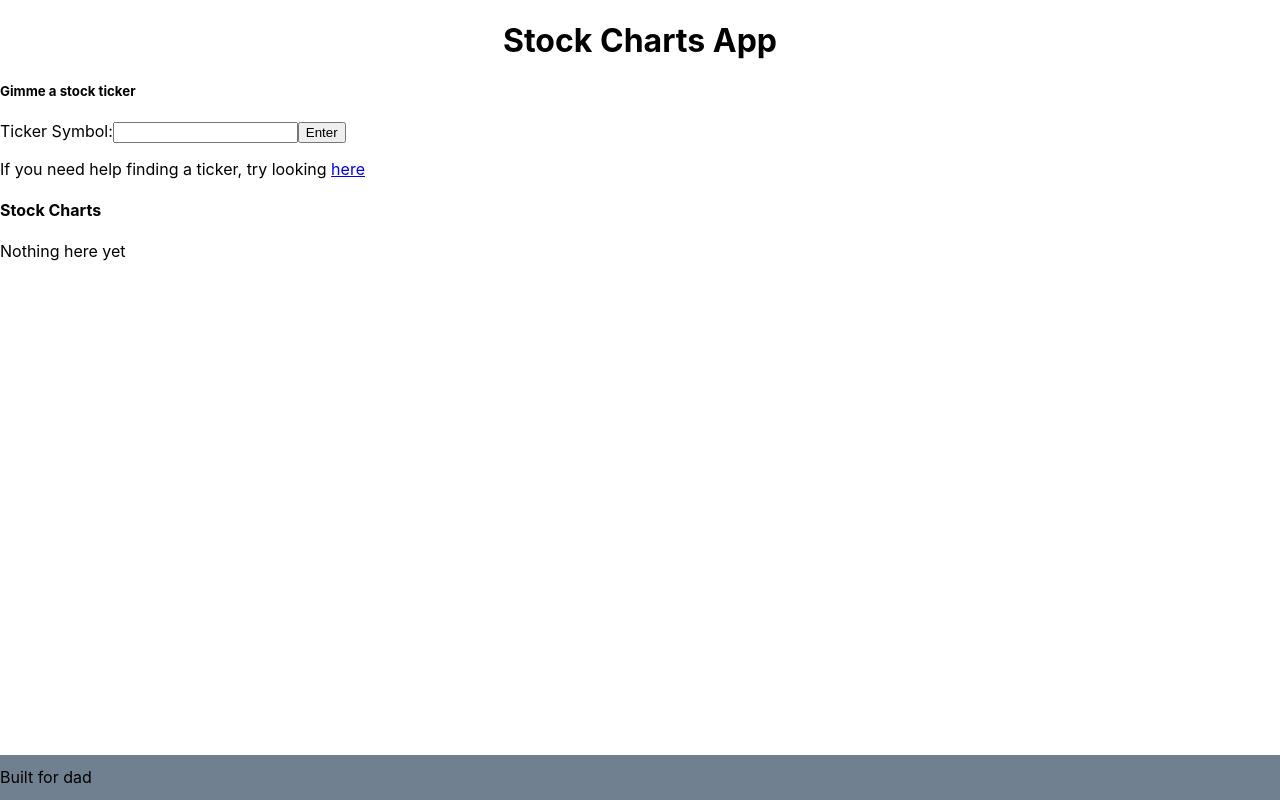
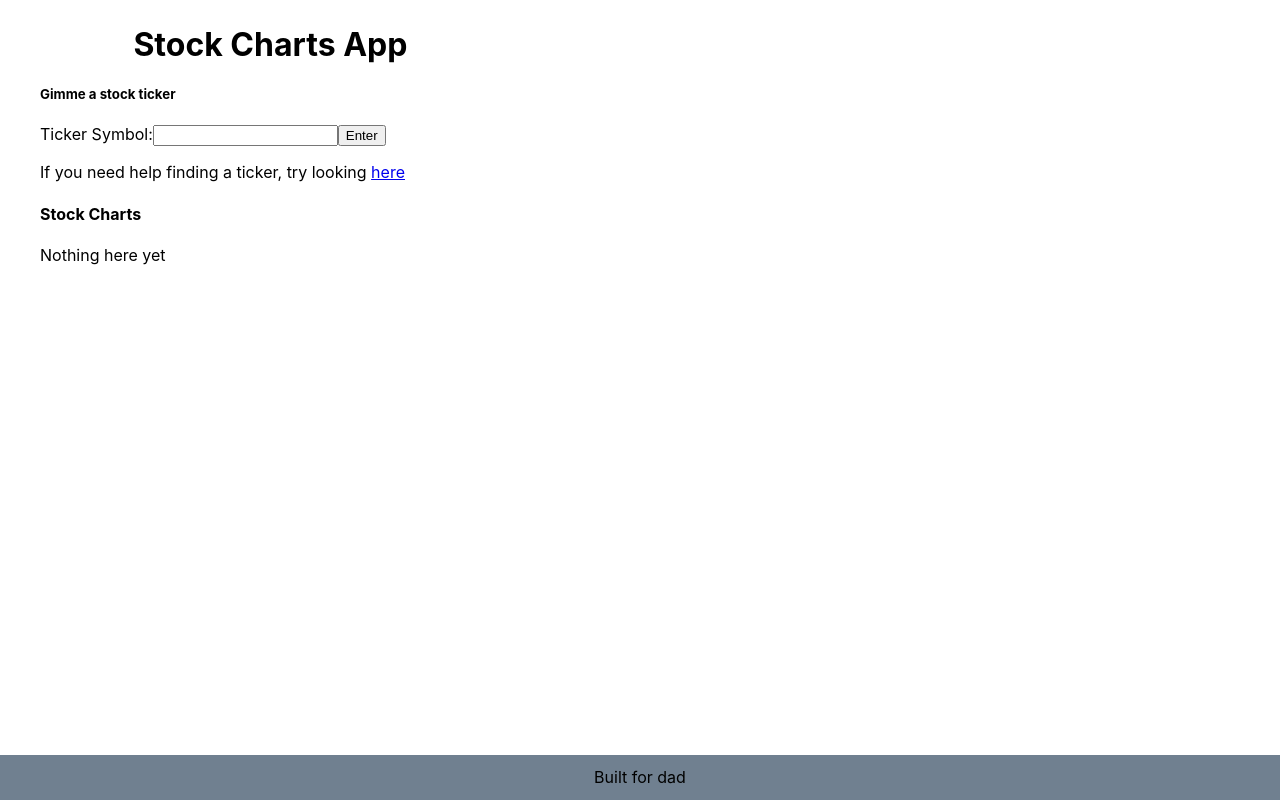
Before and after one commit to TimBek2/react-stock-charts, a React (Create React App) app: page / in a window 1280 px wide. Both pictures are taken after typing "Sample" into the empty fields and a click on the input "Enter". Built offline with nearby package versions, Linux system fonts and the light colour scheme; no server answers.

Commit message:
Move stockcharts out of components folder, add a little styling

```diff
--- a/src/App.js
+++ b/src/App.js
@@ -1,5 +1,5 @@
 import React, { Component } from 'react';
-import StockCharts from './chartComponents/StockCharts'
+import StockCharts from './StockCharts'
 
 class App extends Component {
   render() {
--- /dev/null
+++ b/src/StockCharts.js
@@ -0,0 +1,43 @@
+import React, { Component } from 'react';
+import StockTickerForm from './StockTickerForm';
+import ChartList from './chartComponents/ChartList';
+
+export default class StockCharts extends Component {
+  constructor(props) {
+    super(props)
+    this.state = {
+      newTicker: '',
+      tickers: []
+    }
+  }
+
+  handleTickerUpdate = (value) => {
+    this.setState({ newTicker: value })
+  }
+
+  handleTickerSubmit = (e, value) => {
+    e.preventDefault();
+
+    this.setState({ tickers: [...this.state.tickers, value], newTicker: '' })
+  }
+
+  render() {
+
+    return (
+      <div className='body'>
+        <div className='content'>
+          <h1 className='header'>Stock Charts App</h1>
+          <StockTickerForm
+            handleSubmit={this.handleTickerSubmit}
+            handleTickerUpdate={this.handleTickerUpdate}
+            stockTicker={this.state.newTicker} />
+          <ChartList
+            tickers={this.state.tickers}
+          />
+        </div>
+
+        <footer className='footer'>Built for dad</footer>
+      </div>
+    )
+  }
+}
--- a/src/chartComponents/StockCharts.js
+++ /dev/null
@@ -1,40 +0,0 @@
-import React, { Component } from 'react';
-import StockTickerForm from '../StockTickerForm';
-import ChartList from './ChartList';
-
-export default class StockCharts extends Component {
-  constructor(props) {
-    super(props)
-    this.state = {
-      newTicker: '',
-      tickers: []
-    }
-  }
-
-  handleTickerUpdate = (value) => {
-    this.setState({ newTicker: value })
-  }
-
-  handleTickerSubmit = (e, value) => {
-    e.preventDefault();
-
-    this.setState({ tickers: [...this.state.tickers, value], newTicker: '' })
-  }
-
-  render() {
-
-    return (
-      <div className="content">
-        <h1 className="header">Stock Charts App</h1>
-        <StockTickerForm
-          handleSubmit={this.handleTickerSubmit}
-          handleTickerUpdate={this.handleTickerUpdate}
-          stockTicker={this.state.newTicker} />
-        <ChartList
-          tickers={this.state.tickers}
-        />
-        <footer className="footer">Built for dad</footer>
-      </div>
-    )
-  }
-}
--- a/src/styles/index.scss
+++ b/src/styles/index.scss
@@ -14,10 +14,20 @@ body {
   .footer {
     background-color: slategray;
     bottom: 0;
+    text-align: center;
     position: absolute;
     height: 45px;
     line-height: 45px;
     width: 100%;
+  }
+
+  .content {
+    margin: 25px 40px;
+    width: 36%;
+  }
+
+  .chart-wrapper, .error-wrapper {
+    border-bottom: 1px solid black;
   }
 }
 
```
